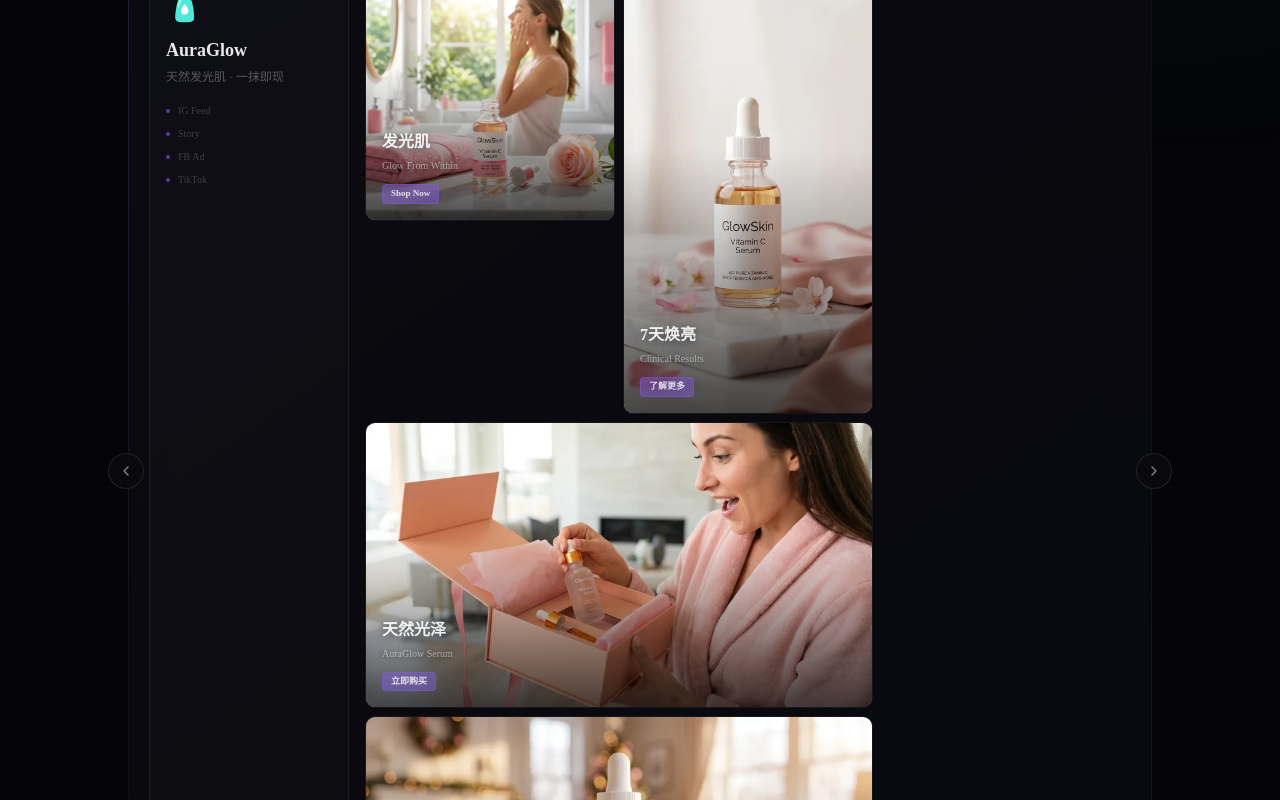
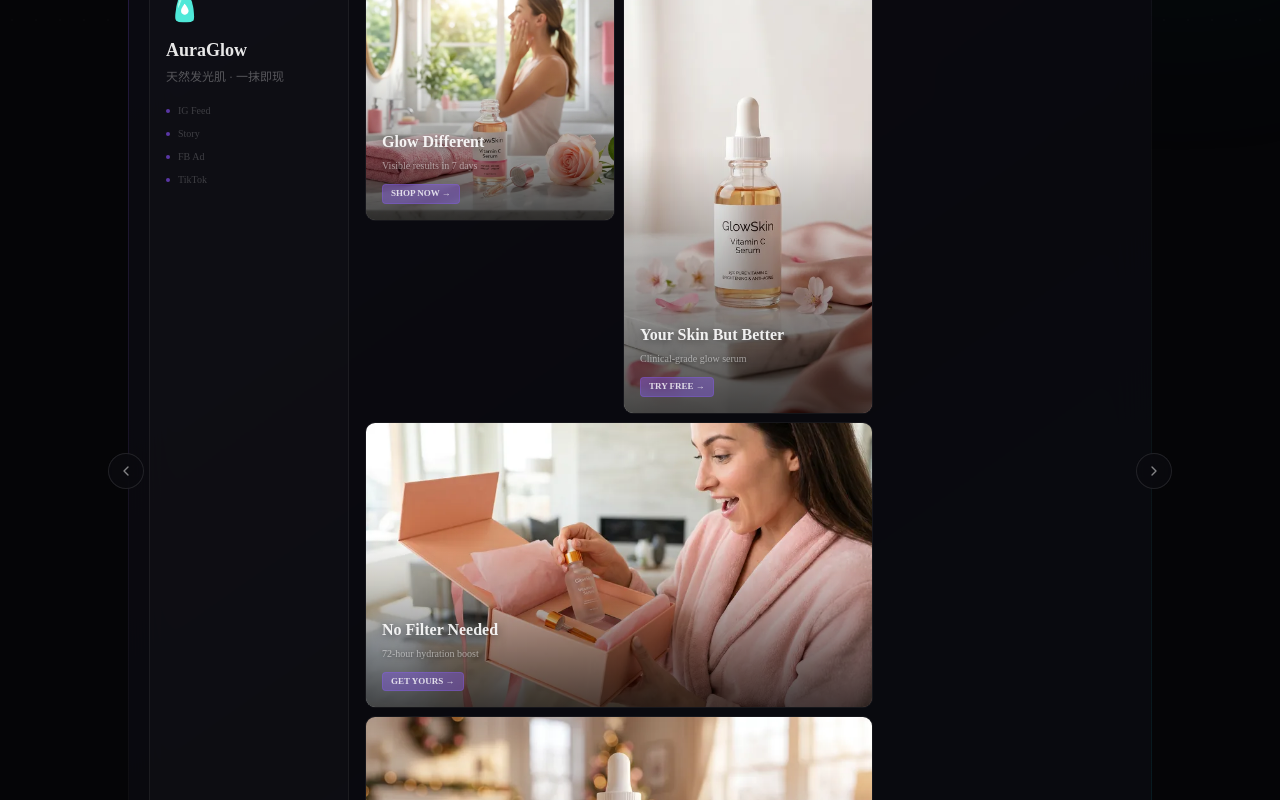
Before and after one commit to KevPH2026/idealab, a Next.js app: page /landing in a window 1280 px wide. Shown: the part 760-1560 px from the top of the page. Built offline with nearby package versions, Linux system fonts and the light colour scheme.

Commit message:
fix: slogan去掉逗号 + 全英文营销文案

```diff
--- a/src/app/landing/page.tsx
+++ b/src/app/landing/page.tsx
@@ -8,7 +8,7 @@ type Lang = 'zh' | 'en';
 const T = {
   zh: {
     badge: 'DTC广告素材 · 100倍效率',
-    heroLine1: '你的广告素材，',
+    heroLine1: '你的广告素材',
     heroLine2: '我们包了',
     heroSub: '上传参考图。输入卖点。30秒获得多平台广告素材。',
     heroNote: '不是贴logo——是品牌DNA注入。',
@@ -176,33 +176,33 @@ const DEMO_SERIES: DemoSeries[] = [
   },
 ];
 
-// Ad copy overlay data for each series
+// Ad copy overlay — all English, high-converting marketing copy
 const AD_COPY: Record<string, { headline: string; sub: string; cta: string }[]> = {
   SoundWave: [
-    { headline: '静界', sub: 'Active Noise Cancelling', cta: 'Shop Now' },
-    { headline: '沉浸30小时', sub: '30H Battery Life', cta: '了解更多' },
-    { headline: '你的随身音乐厅', sub: 'Hi-Res Audio', cta: '立即购买' },
-    { headline: '降噪新境界', sub: 'SoundWave Pro', cta: 'Shop Now' },
-    { headline: '专注力倍增', sub: 'Focus Mode', cta: '了解更多' },
-    { headline: '声临其境', sub: 'Spatial Audio', cta: '立即购买' },
+    { headline: 'Silence The Noise', sub: 'Up to 98% noise cancellation', cta: 'GET YOURS →' },
+    { headline: '30 Hours of Bliss', sub: 'All-day battery. Zero downtime.', cta: 'SHOP NOW →' },
+    { headline: 'Hear What You\'ve Been Missing', sub: 'Hi-Res Audio · Spatial Sound', cta: 'TRY FREE →' },
+    { headline: 'Your Personal Concert Hall', sub: '50mm drivers · Deep bass', cta: 'GET YOURS →' },
+    { headline: 'Focus. Create. Repeat.', sub: 'AI-powered Focus Mode', cta: 'SHOP NOW →' },
+    { headline: 'Sound That Moves You', sub: '360° Spatial Audio', cta: 'TRY FREE →' },
   ],
   AuraGlow: [
-    { headline: '发光肌', sub: 'Glow From Within', cta: 'Shop Now' },
-    { headline: '7天焕亮', sub: 'Clinical Results', cta: '了解更多' },
-    { headline: '天然光泽', sub: 'AuraGlow Serum', cta: '立即购买' },
-    { headline: '水润一整天', sub: '72H Hydration', cta: 'Shop Now' },
+    { headline: 'Glow Different', sub: 'Visible results in 7 days', cta: 'SHOP NOW →' },
+    { headline: 'Your Skin But Better', sub: 'Clinical-grade glow serum', cta: 'TRY FREE →' },
+    { headline: 'No Filter Needed', sub: '72-hour hydration boost', cta: 'GET YOURS →' },
+    { headline: 'Wake Up Glowing', sub: 'Overnight radiance reset', cta: 'SHOP NOW →' },
   ],
   BeanCraft: [
-    { headline: '每一杯都是仪式', sub: 'Specialty Roasted', cta: 'Shop Now' },
-    { headline: '从产地到杯中', sub: 'Single Origin', cta: '了解更多' },
-    { headline: '手冲的艺术', sub: 'BeanCraft Co.', cta: '立即购买' },
-    { headline: '早安好味', sub: 'Morning Ritual', cta: 'Shop Now' },
+    { headline: 'Every Cup Tells a Story', sub: 'Single-origin specialty roast', cta: 'ORDER NOW →' },
+    { headline: 'From Farm to Your Cup', sub: 'Ethically sourced · Freshly roasted', cta: 'TRY TODAY →' },
+    { headline: 'Ritual, Not Routine', sub: 'Hand-roasted in small batches', cta: 'SUBSCRIBE →' },
+    { headline: 'Mornings Worth Waking Up For', sub: 'Award-winning blend', cta: 'ORDER NOW →' },
   ],
   StridePro: [
-    { headline: '轻量起飞', sub: 'Ultra Light 180g', cta: 'Shop Now' },
-    { headline: '突破每一步', sub: 'Cloud Cushion', cta: '了解更多' },
-    { headline: '街头到跑道', sub: 'StridePro X', cta: '立即购买' },
-    { headline: '释放速度', sub: 'Speed Series', cta: 'Shop Now' },
+    { headline: 'Lighter Than Air', sub: 'Only 180g · Cloud-like cushion', cta: 'SHOP NOW →' },
+    { headline: 'Break Your Limits', sub: 'Energy-return sole tech', cta: 'GET YOURS →' },
+    { headline: 'From Streets to Tracks', sub: 'StridePro X · Limited Edition', cta: 'PRE-ORDER →' },
+    { headline: 'Unleash Your Speed', sub: 'Carbon fiber plate · 3% faster', cta: 'SHOP NOW →' },
   ],
 };
 
```
